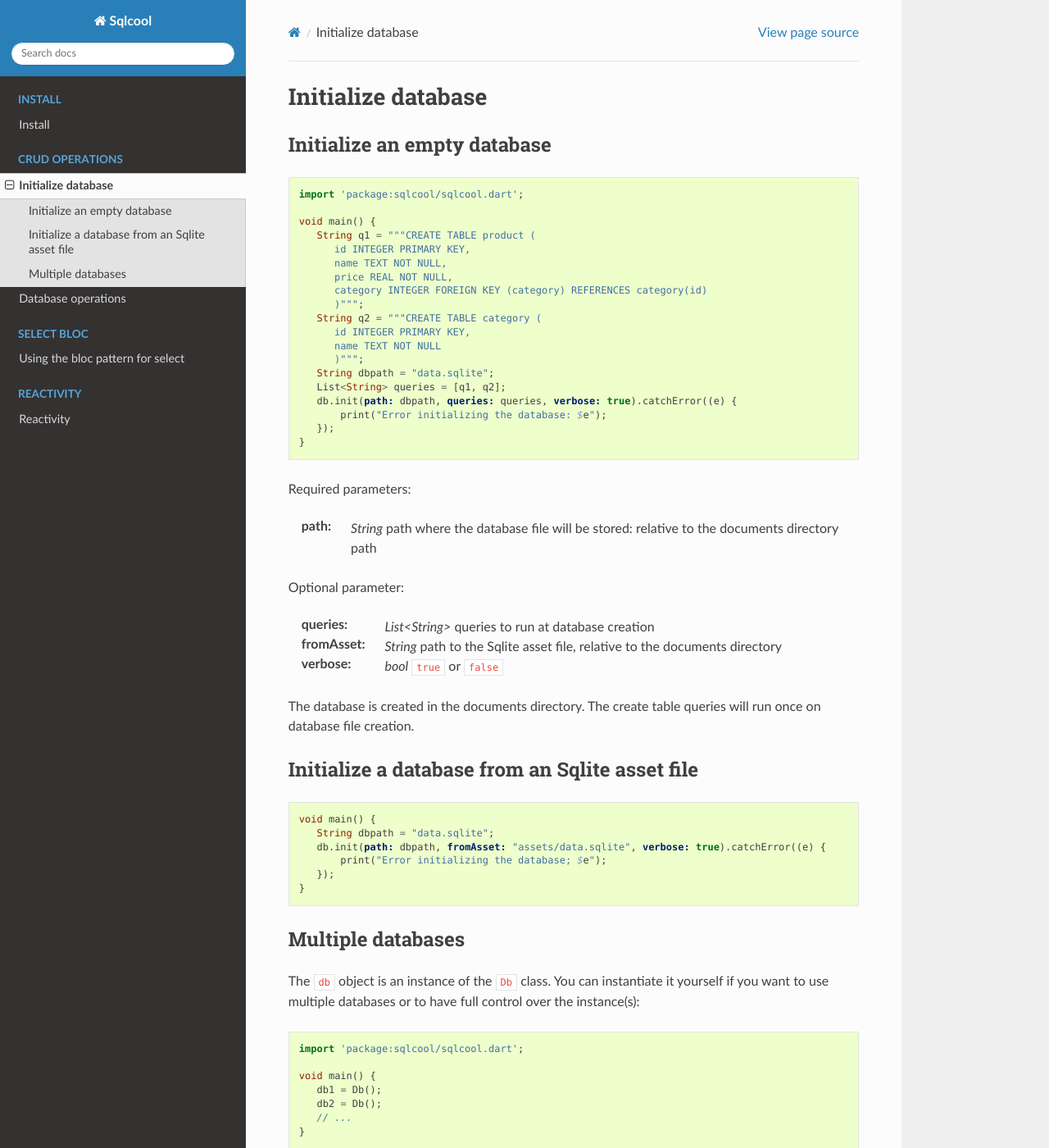
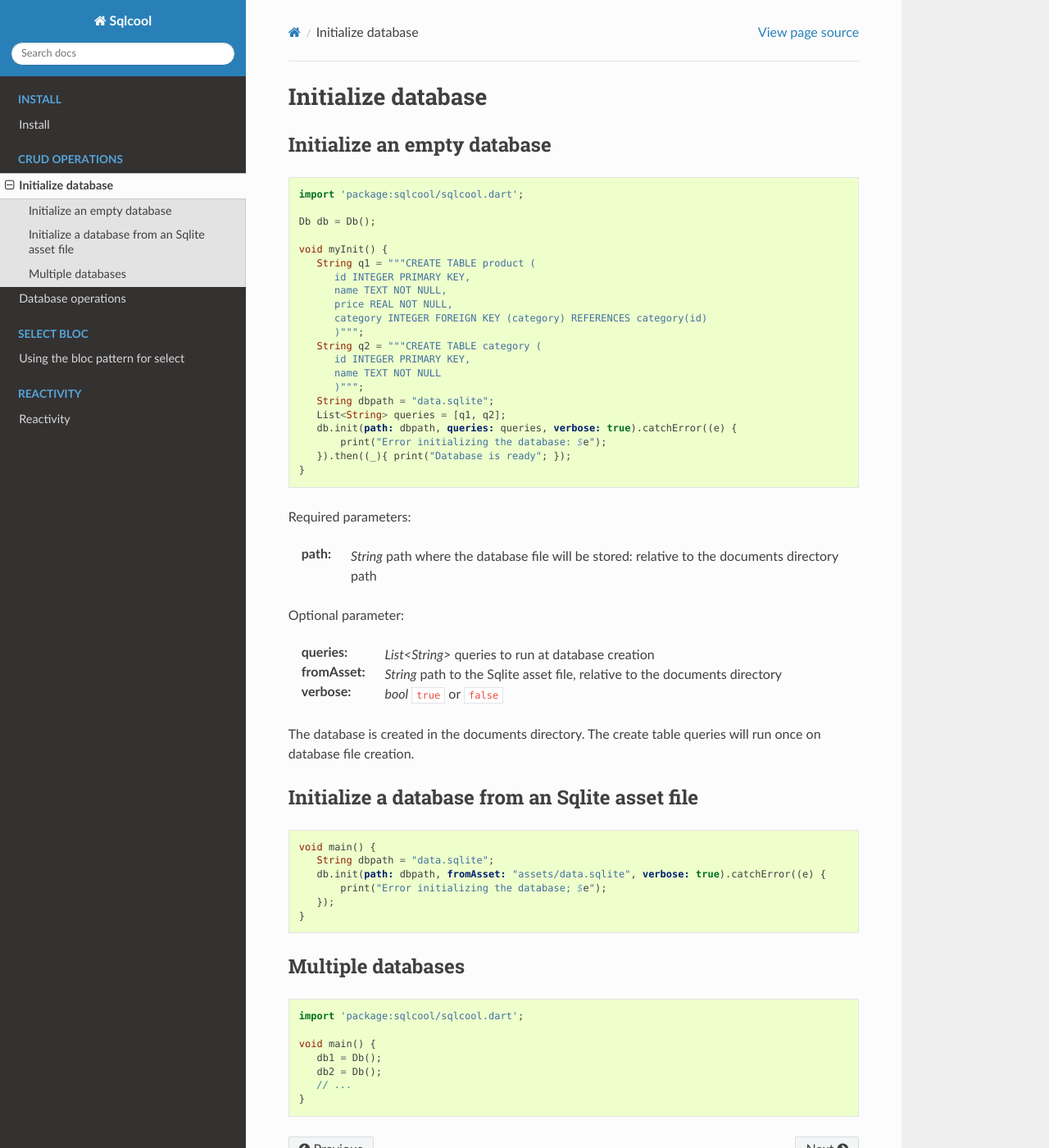
Before and after one commit to synw/sqlcool, a Sphinx documentation site: the page built from docs/init.rst, in a window 1280 px wide and 1400 px high. Shown: the whole window at 82% size. Built offline with Sphinx 7.4.7 and the Read the Docs theme 2.0.0, drawn with Linux system fonts in a browser that asks for light colours.

Commit message:
Update doc

```diff
--- a/docs/init.rst
+++ b/docs/init.rst
@@ -10,7 +10,9 @@ Initialize an empty database
 
    import 'package:sqlcool/sqlcool.dart';
 
-   void main() {
+   Db db = Db();
+
+   void myInit() {
       String q1 = """CREATE TABLE product (
          id INTEGER PRIMARY KEY,
          name TEXT NOT NULL,
@@ -25,7 +27,7 @@ Initialize an empty database
       List<String> queries = [q1, q2];
       db.init(path: dbpath, queries: queries, verbose: true).catchError((e) {
           print("Error initializing the database: $e");
-      });
+      }).then((_){ print("Database is ready"; });
    }
 
 Required parameters:
@@ -58,10 +60,6 @@ Initialize a database from an Sqlite asset file
 Multiple databases
 ------------------
 
-The ``db`` object is an instance of the ``Db`` class. You can instantiate
-it yourself if you want to use multiple databases or to have full
-control over the instance(s):
-
 ::
 
    import 'package:sqlcool/sqlcool.dart';
```
